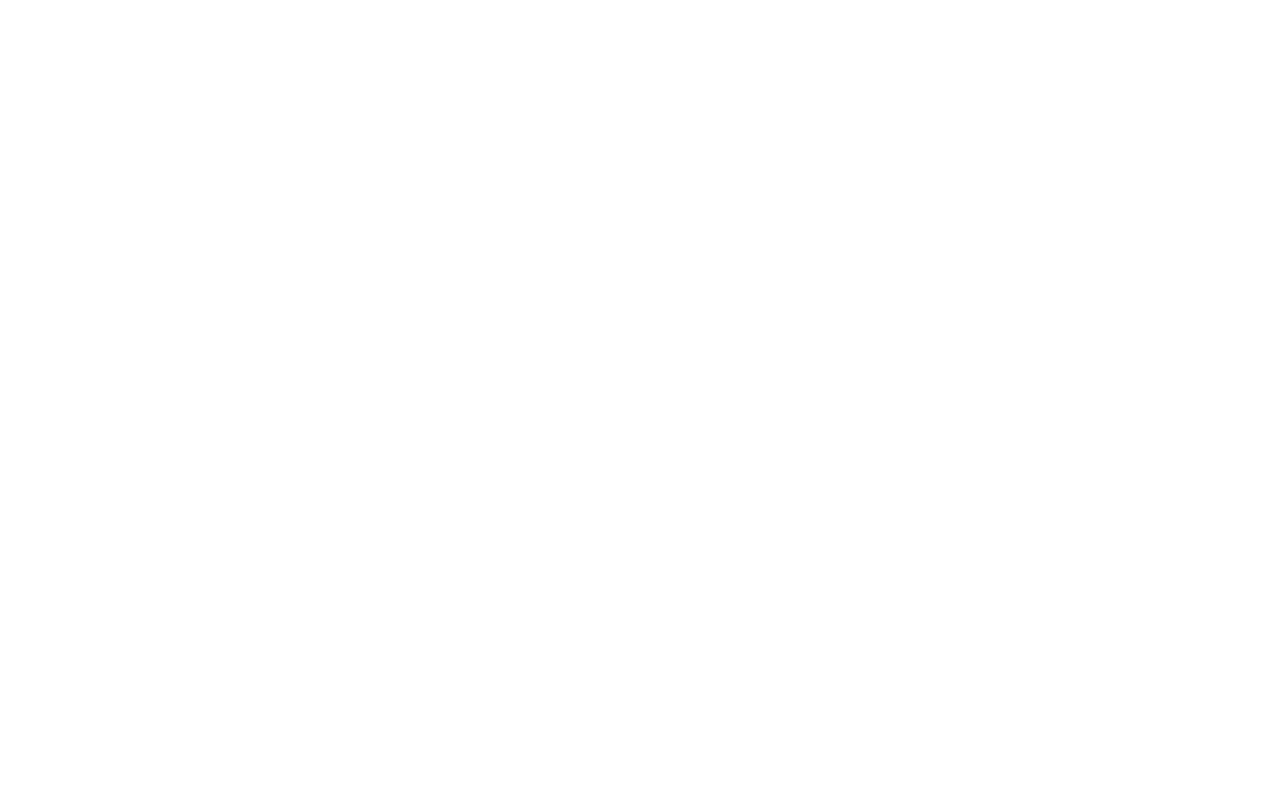
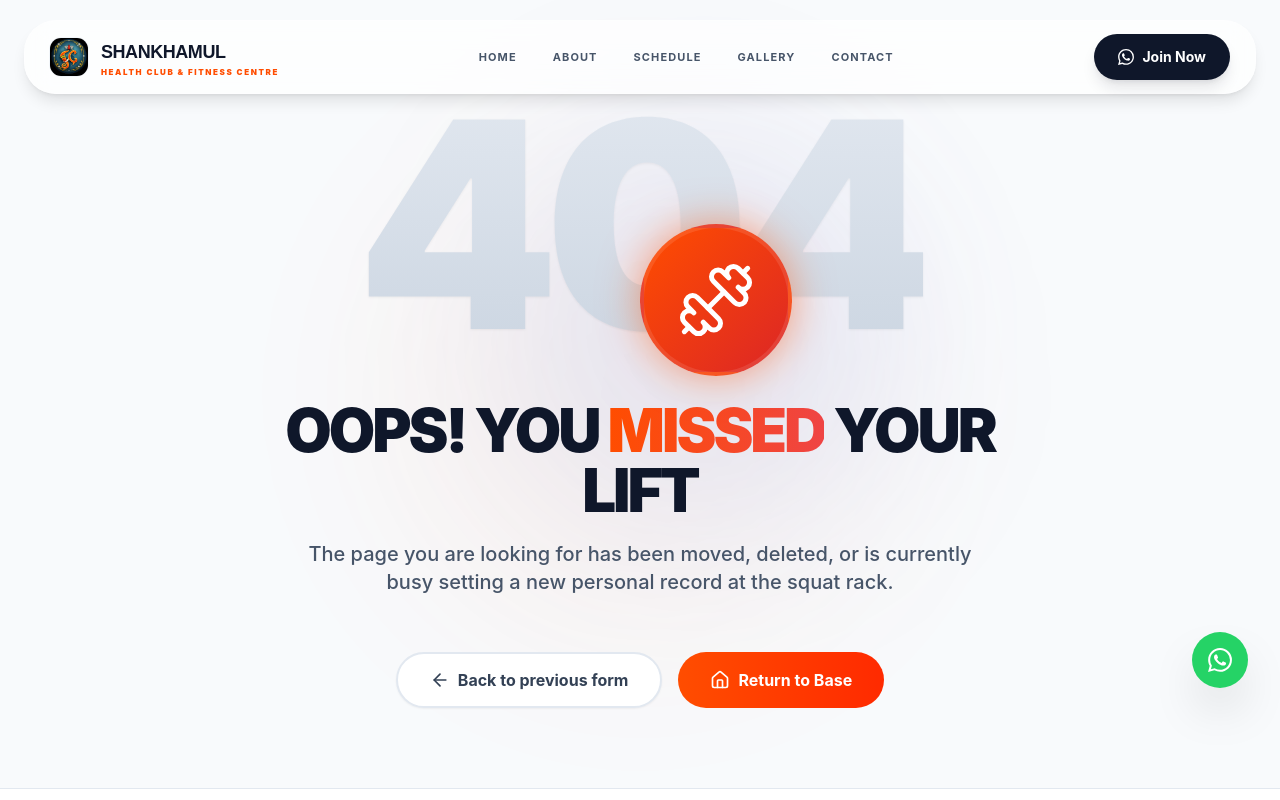
Before and after one commit to abhishekpyakurel08/Shankmul-gym-website, a React (Vite) app: page /nutrition in a window 1280 px wide. Before the commit this address had no page. Shown: the top 800 px of the page. Built offline with nearby package versions, Linux system fonts and the light colour scheme.

Commit message:
feat: add custom 404 error page and catch-all route handler

```diff
--- a/src/App.tsx
+++ b/src/App.tsx
@@ -9,6 +9,7 @@
 const HomePage = lazy(() => import('@/pages/HomePage'));
 const WorkoutDetail = lazy(() => import('@/pages/WorkoutDetail'));
 const NutritionDetail = lazy(() => import('@/pages/NutritionDetail'));
+const NotFoundPage = lazy(() => import('@/pages/NotFoundPage'));
 
 
 
@@ -37,6 +38,7 @@
             <Route path="beginner-workouts/:id" element={<WorkoutDetail />} />
             {/* <Route path="download" element={<DownloadPage />} /> */}
             {/* <Route path="download-app" element={<DownloadAppPage />} /> */}
+            <Route path="*" element={<NotFoundPage />} />
           </Route>
 
 
--- /dev/null
+++ b/src/pages/NotFoundPage.tsx
@@ -0,0 +1,83 @@
+import { motion } from 'framer-motion';
+import { Home, ArrowLeft, Dumbbell } from 'lucide-react';
+import { Link, useNavigate } from 'react-router-dom';
+
+const NotFoundPage = () => {
+    const navigate = useNavigate();
+
+    return (
+        <div className="min-h-[85vh] flex items-center justify-center relative overflow-hidden bg-slate-50 dark:bg-slate-950 px-4 py-20">
+            {/* Decorative Background Mesh Glow Elements */}
+            <div className="absolute top-1/2 left-1/2 -translate-x-1/2 -translate-y-1/2 w-full max-w-4xl h-full flex items-center justify-center pointer-events-none opacity-40">
+                <div className="w-[300px] h-[300px] sm:w-[500px] sm:h-[500px] bg-brand-orange/20 rounded-full blur-[100px] mix-blend-multiply dark:mix-blend-screen animate-pulse" />
+                <div className="w-[250px] h-[250px] sm:w-[400px] sm:h-[400px] bg-brand-blue/20 rounded-full blur-[80px] mix-blend-multiply dark:mix-blend-screen absolute ml-20 sm:ml-32 -mt-20 sm:-mt-32" />
+            </div>
+
+            <div className="relative z-10 max-w-3xl w-full flex flex-col items-center text-center space-y-8">
+
+                {/* Animated 404 Icon & Text */}
+                <motion.div
+                    className="relative inline-block"
+                    initial={{ opacity: 0, scale: 0.8 }}
+                    animate={{ opacity: 1, scale: 1 }}
+                    transition={{ duration: 0.6, type: "spring", bounce: 0.5 }}
+                >
+                    <div className="text-[10rem] sm:text-[14rem] md:text-[18rem] font-black leading-none tracking-tighter text-transparent bg-clip-text bg-gradient-to-b from-slate-200 to-slate-300 dark:from-slate-800 dark:to-slate-900 select-none drop-shadow-sm">
+                        404
+                    </div>
+                    <motion.div
+                        className="absolute top-1/2 left-1/2 -translate-x-1/2 -translate-y-1/2 bg-gradient-to-br from-brand-orange to-red-600 text-white p-6 sm:p-8 rounded-full shadow-[0_0_40px_rgba(255,77,0,0.5)] border-4 border-white/10"
+                        initial={{ rotate: -180, scale: 0 }}
+                        animate={{ rotate: 0, scale: 1 }}
+                        transition={{ delay: 0.3, duration: 0.9, type: "spring", bounce: 0.6 }}
+                        whileHover={{ rotate: 15, scale: 1.1, cursor: "crosshair" }}
+                    >
+                        <Dumbbell className="w-14 h-14 sm:w-20 sm:h-20" strokeWidth={1.5} />
+                    </motion.div>
+                </motion.div>
+
+                {/* Messaging */}
+                <motion.div
+                    initial={{ opacity: 0, y: 30 }}
+                    animate={{ opacity: 1, y: 0 }}
+                    transition={{ delay: 0.5, duration: 0.6 }}
+                    className="space-y-5 px-4"
+                >
+                    <h1 className="text-4xl sm:text-5xl md:text-6xl font-black text-slate-900 dark:text-white uppercase tracking-tighter leading-tight">
+                        Oops! You <span className="text-transparent bg-clip-text bg-gradient-to-r from-brand-orange to-red-500">Missed</span> Your Lift
+                    </h1>
+                    <p className="text-base sm:text-lg md:text-xl text-slate-600 dark:text-slate-400 max-w-2xl mx-auto font-medium">
+                        The page you are looking for has been moved, deleted, or is currently busy setting a new personal record at the squat rack.
+                    </p>
+                </motion.div>
+
+                {/* Call to Actions */}
+                <motion.div
+                    className="flex flex-col sm:flex-row items-center justify-center gap-4 pt-6 w-full px-8"
+                    initial={{ opacity: 0, y: 20 }}
+                    animate={{ opacity: 1, y: 0 }}
+                    transition={{ delay: 0.7, duration: 0.6 }}
+                >
+                    <button
+                        onClick={() => navigate(-1)}
+                        className="group flex flex-row items-center justify-center gap-2 h-14 px-8 rounded-full bg-white dark:bg-slate-900 border-2 border-slate-200 dark:border-slate-800 text-slate-700 dark:text-slate-300 font-bold hover:border-brand-blue hover:text-brand-blue dark:hover:border-brand-blue transition-all shadow-sm hover:shadow-md hover:-translate-y-1 w-full sm:w-auto"
+                    >
+                        <ArrowLeft className="w-5 h-5 group-hover:-translate-x-1 transition-transform" />
+                        Back to previous form
+                    </button>
+
+                    <Link
+                        to="/"
+                        className="group flex flex-row items-center justify-center gap-2 h-14 px-8 rounded-full bg-gradient-to-r from-brand-orange to-[#FF2A00] text-white font-bold hover:shadow-[0_8px_30px_rgba(255,77,0,0.4)] hover:-translate-y-1 transition-all w-full sm:w-auto"
+                    >
+                        <Home className="w-5 h-5 group-hover:scale-110 transition-transform" />
+                        Return to Base
+                    </Link>
+                </motion.div>
+
+            </div>
+        </div>
+    );
+};
+
+export default NotFoundPage;
```
